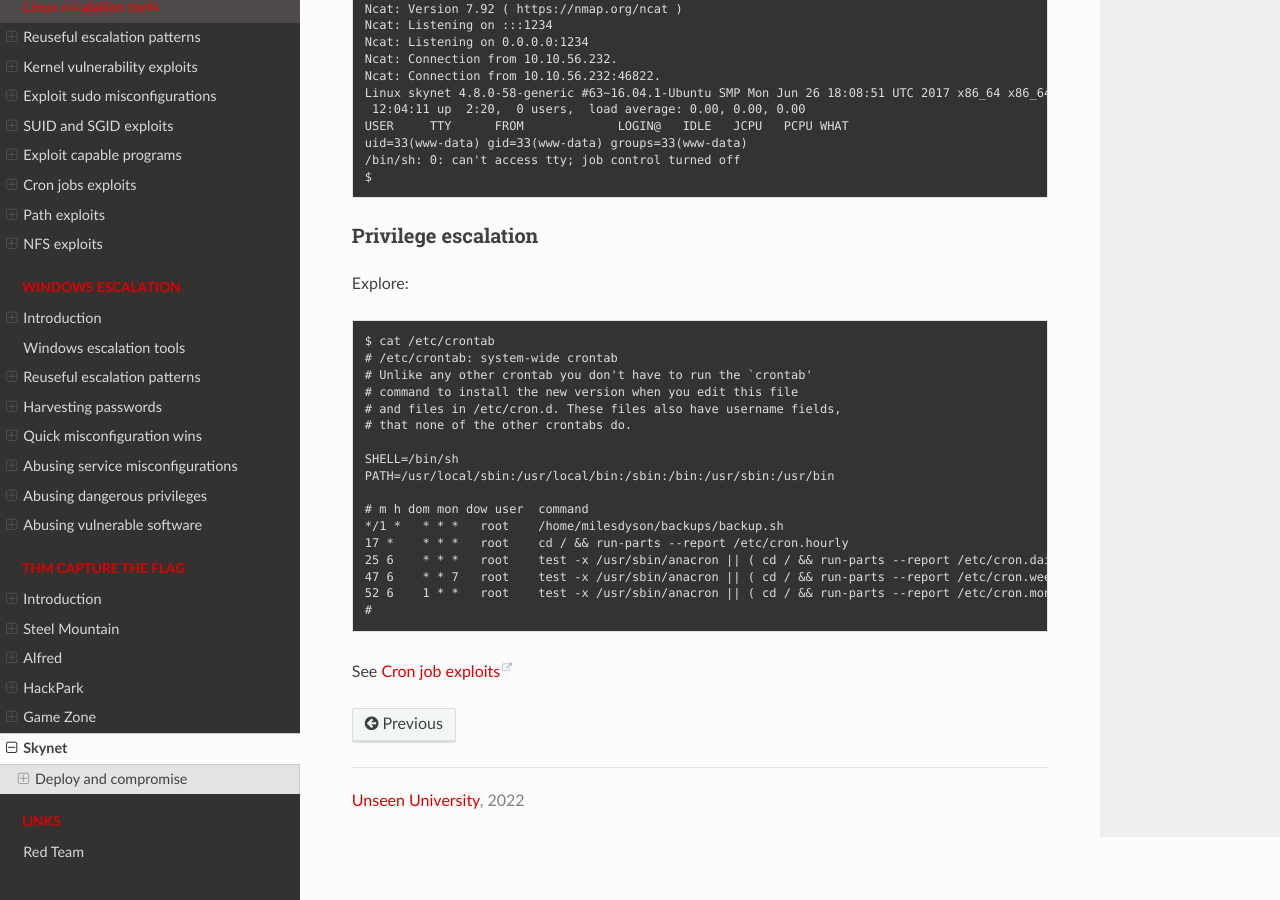
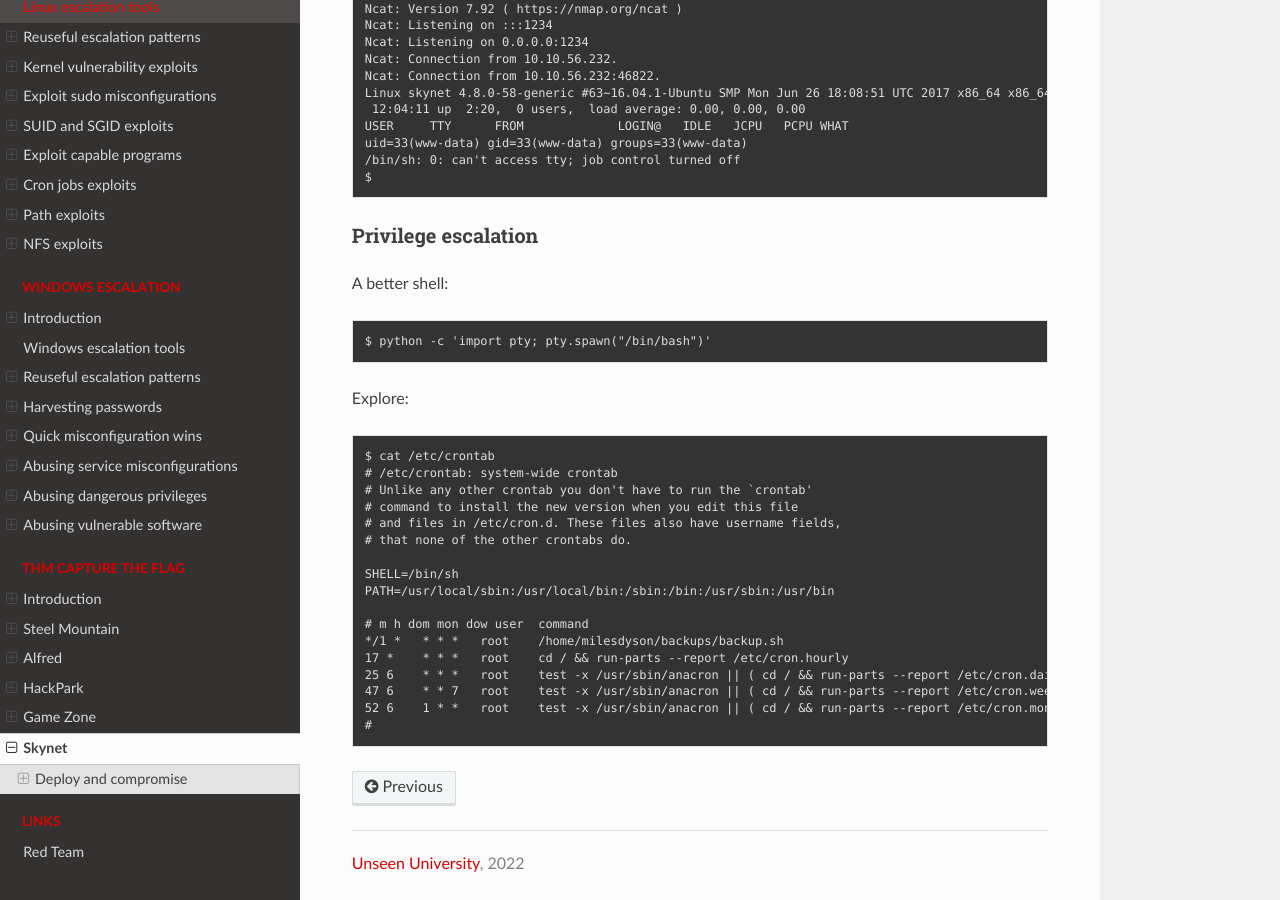
Before and after one commit to tymyrddin/red-escalation, a Sphinx documentation site: the page built from source/docs/thm/skynet.md, in a window 1280 px wide and 900 px high, scrolled down 11343 px. Built offline with Sphinx 7.4.7 and the Read the Docs theme 2.0.0, drawn with Linux system fonts in a browser that asks for light colours.

Commit message:
Version 0.1

```diff
--- a/source/docs/thm/skynet.md
+++ b/source/docs/thm/skynet.md
@@ -439,6 +439,10 @@ And connection:
 
 ### Privilege escalation
 
+A better shell:
+
+    $ python -c 'import pty; pty.spawn("/bin/bash")'
+
 Explore:
 
     $ cat /etc/crontab
@@ -458,5 +462,3 @@ Explore:
     47 6	* * 7	root	test -x /usr/sbin/anacron || ( cd / && run-parts --report /etc/cron.weekly )
     52 6	1 * *	root	test -x /usr/sbin/anacron || ( cd / && run-parts --report /etc/cron.monthly )
     #
-
-See [Cron job exploits](https://tymyrddin.github.io/red-escalation/docs/linux/cron.html)
```
